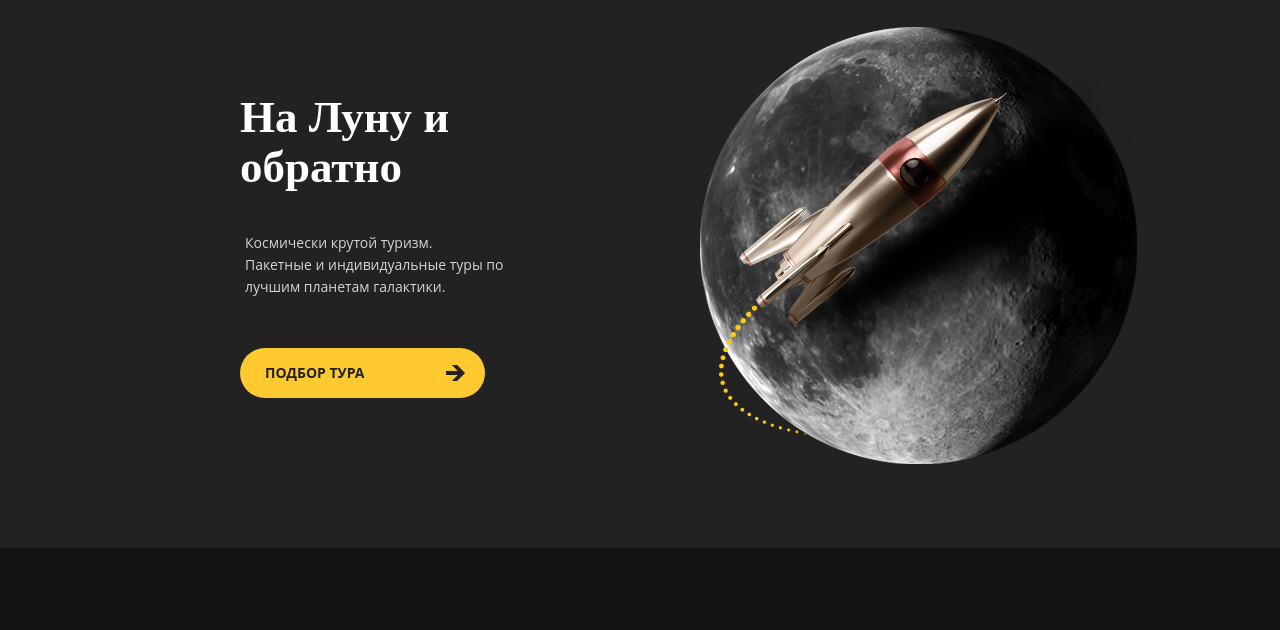
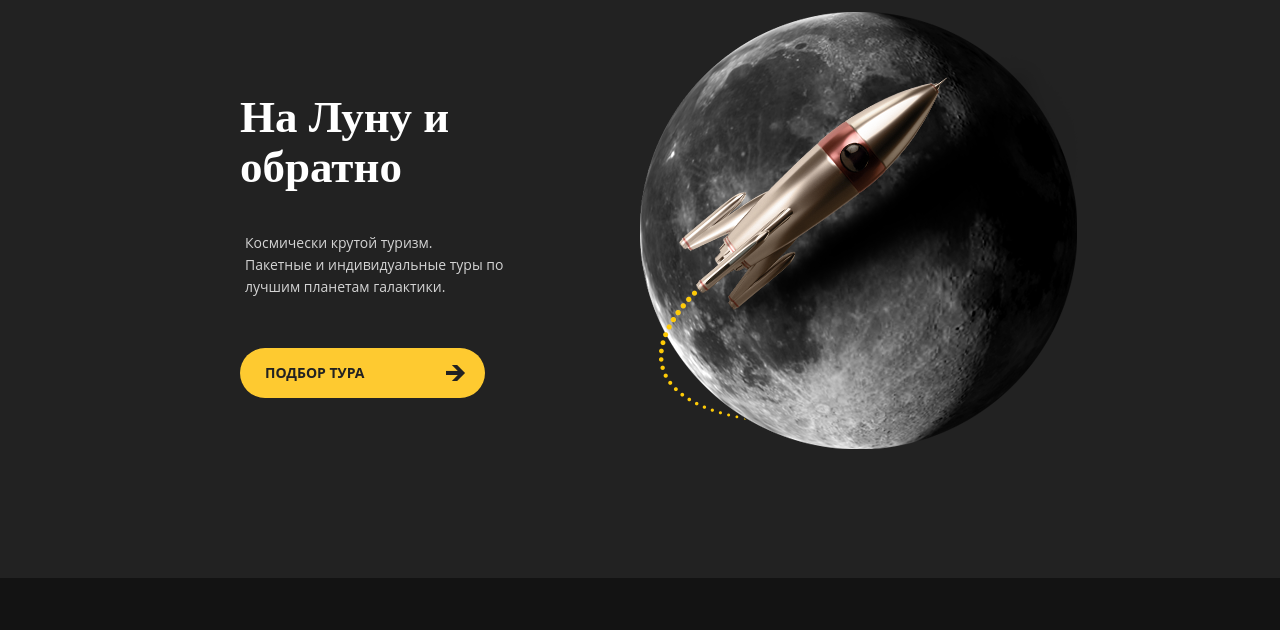
Before and after one commit to Valerie-lab/htmlacdemy.github.io, a plain HTML site: page index.html in a window 1280 px wide. Shown: the part 118-748 px from the top of the page. Drawn offline with Linux system fonts and the light colour scheme.

Commit message:
Update style.css

```diff
--- a/css/style.css
+++ b/css/style.css
@@ -8,14 +8,16 @@ color: #000000;
 background-color: #ffffff;
 }
 .site-header {
+color: #ffffff;
+background-color: #222222;
+}
+.site-header .container {
 min-height: 400px;
 padding-top: 50px;
-padding-bottom: 150px;
-color: #ffffff;
-background-color: #222222;
+padding-bottom: 180px;
 background-image: url("../img/moon-rocket.png");
 background-repeat: no-repeat;
-background-position: 700px 145px;
+background-position: 520px 130px;
 }
 .site-menu {
 display: flex;
```
